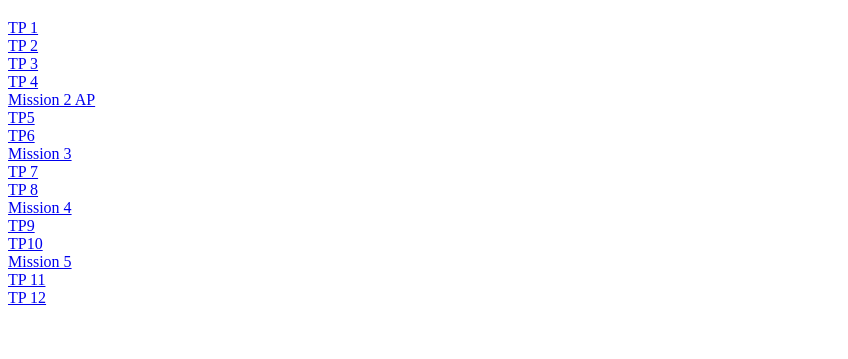
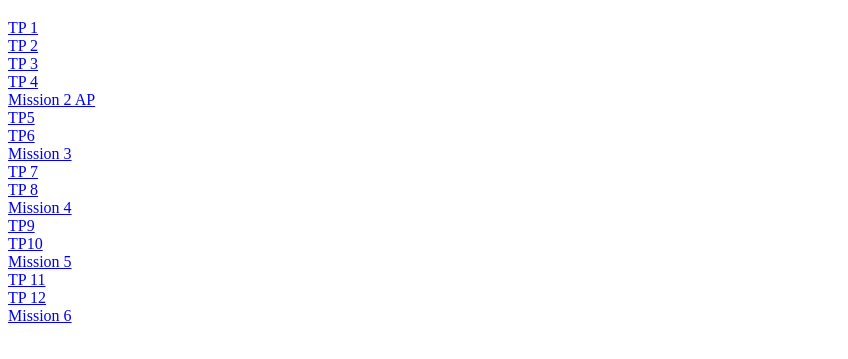
Before and after one commit to abder78z/tp2chergui, a plain HTML site: page index.html in a window 1280 px wide. Shown: the part 61-420 px from the top of the page, without its empty margins (0-848 px from the left). Drawn offline with Linux system fonts and the light colour scheme.

Commit message:
Update index.html

```diff
--- a/index.html
+++ b/index.html
@@ -24,5 +24,6 @@
     <a href=mission5/index.html>Mission 5</a><br>
     <a href=tp11/index.html>TP 11</a><br>
     <a href=tp12/index.html>TP 12</a><br>
+    <a href=Mission6/index.html>Mission 6</a><br>
 </body>
 </html>
```
